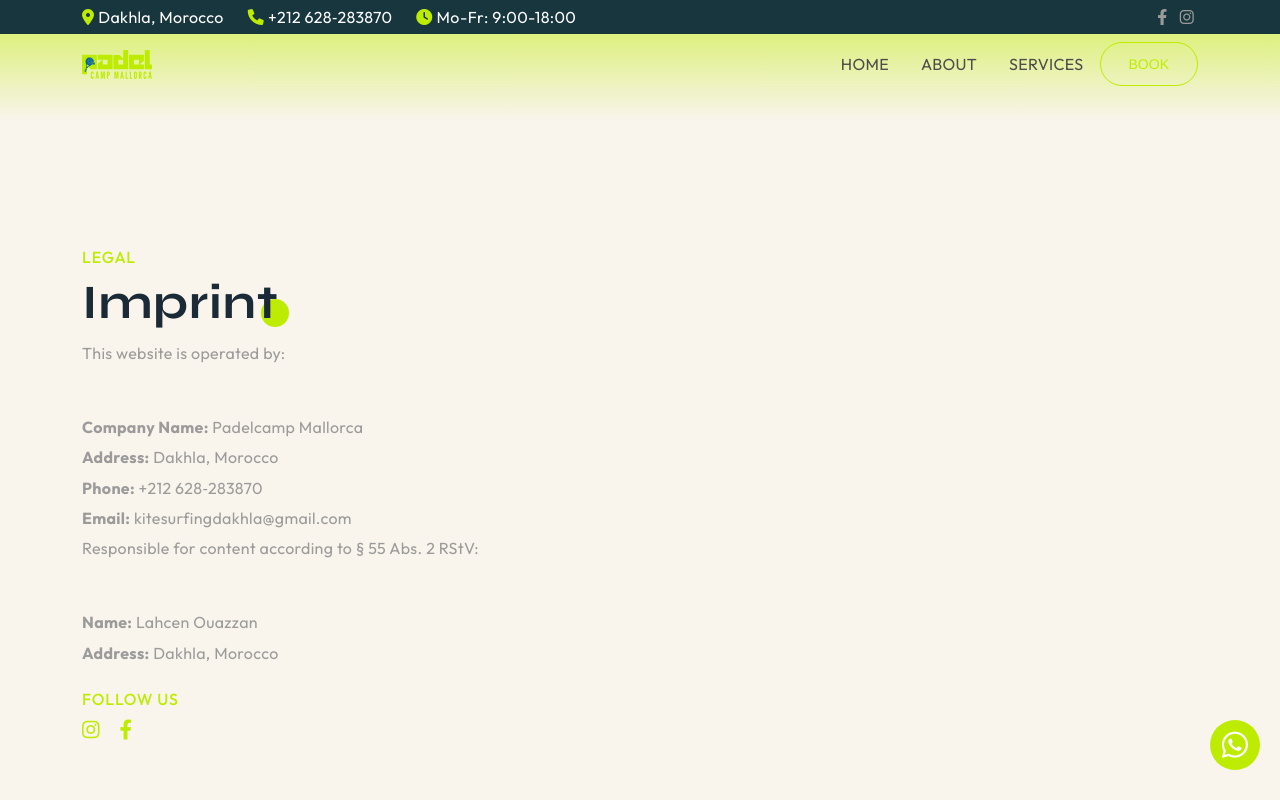
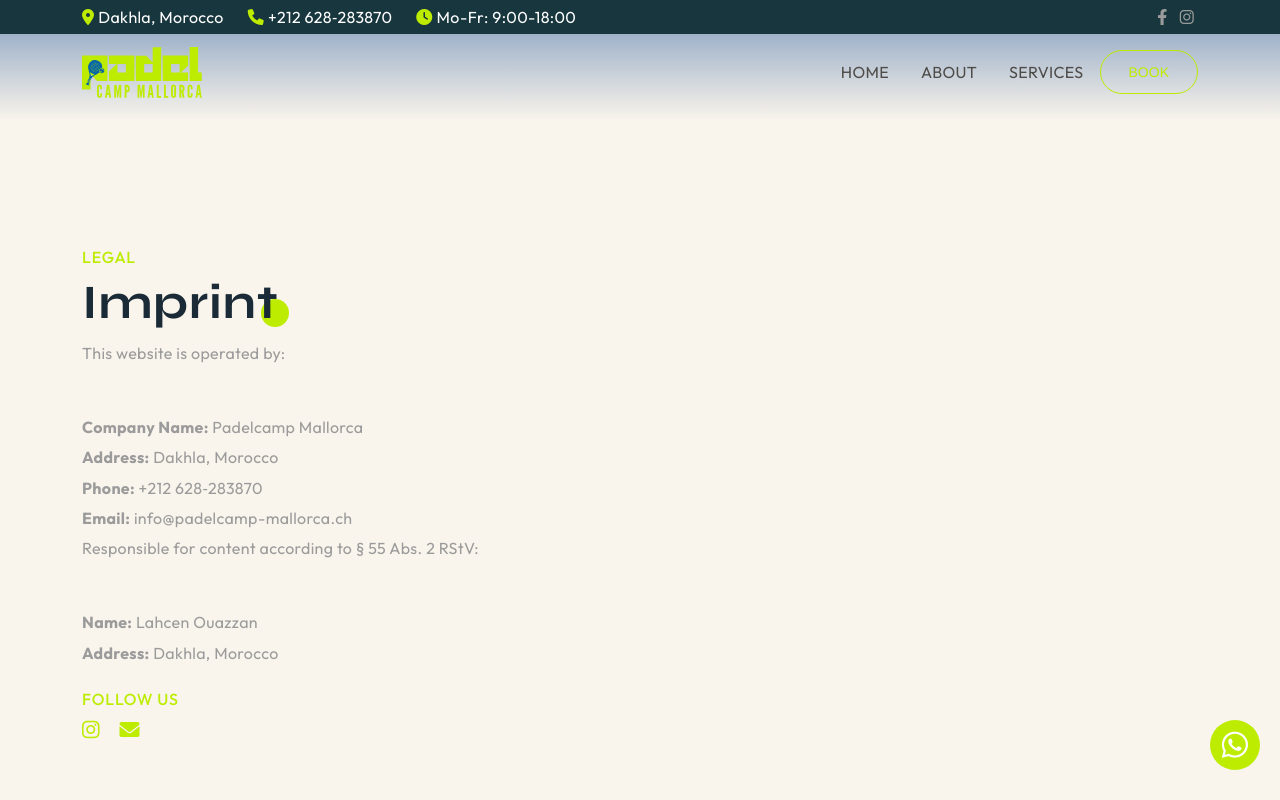
Before and after one commit to webtree-agency/padelcamp-mallorca-v2, a plain HTML site: page imprint.html in a window 1280 px wide. Shown: the top 800 px of the page. Drawn offline with nearby package versions, Linux system fonts and the light colour scheme.

Commit message:
wip: padelcamp mallorca

```diff
--- a/css/style.css
+++ b/css/style.css
@@ -254,9 +254,10 @@
   outline: none;
 }
 #header {
-  background: linear-gradient(to bottom, rgba(189, 236, 0, 0.65), rgba(255, 99, 53, 0));
+  background: linear-gradient(to bottom, rgba(57, 103, 161, 0.65), rgba(255, 99, 53, 0));
   height: 120px;
 }
+
 
 
 #primary-header .dropdown .search::after {
@@ -343,7 +344,7 @@
 
 /* Logo */
 .logo{
-  width: 70px;
+  width: 120px;
 }
 /* Parallax */
 .parallax-section {
--- a/imprint.html
+++ b/imprint.html
@@ -121,8 +121,8 @@
                         <div class="mb-3">
                            <div class="d-flex align-items-center mb-2">
                               <i class="fas fa-envelope text-primary me-2"></i>
-                              <a href="mailto:kitesurfingdakhla@gmail.com" class="text-decoration-none text-body">
-                              kitesurfingdakhla@gmail.com
+                              <a href="mailto:info@padelcamp-mallorca.ch" class="text-decoration-none text-body">
+                              info@padelcamp-mallorca.ch
                               </a>
                            </div>
                            <div class="d-flex align-items-center mb-2">
@@ -142,7 +142,9 @@
                         </div>
                         <div class="social-media">
                            <a href="https://www.instagram.com/padelcamp_mallorca.ch/" class="text-primary me-3" target="_blank"><i class="fab fa-instagram fa-lg"></i></a>
-                           <a href="https://www.facebook.com/kitesurfingdakhla" class="text-primary me-3" target="_blank"><i class="fab fa-facebook-f fa-lg"></i></a>
+                           <a href="mailto:info@padelcamp-mallorca.ch" class="text-primary me-3">
+  <i class="fas fa-envelope fa-lg"></i>
+</a>
                         </div>
                      </div>
                   </div>
@@ -158,14 +160,16 @@
             <p class="mb-1"><strong>Company Name:</strong> Padelcamp Mallorca</p>
             <p class="mb-1"><strong>Address:</strong> Dakhla, Morocco</p>
             <p class="mb-1"><strong>Phone:</strong> <a href="tel:+212628283870">+212 628‑283870</a></p>
-            <p class="mb-1"><strong>Email:</strong> <a href="mailto:kitesurfingdakhla@gmail.com">kitesurfingdakhla@gmail.com</a></p>
+            <p class="mb-1"><strong>Email:</strong> <a href="mailto:info@padelcamp-mallorca.ch">info@padelcamp-mallorca.ch</a></p>
             <p class="mb-5">Responsible for content according to § 55 Abs. 2 RStV:</p>
             <p class="mb-1"><strong>Name:</strong> Lahcen Ouazzan</p>
             <p class="mb-1"><strong>Address:</strong> Dakhla, Morocco</p>
             <div class="social-media mt-4">
                <h6 class="text-primary">Follow Us</h6>
                <a href="https://www.instagram.com/padelcamp_mallorca.ch/" class="text-primary me-3" target="_blank"><i class="fab fa-instagram fa-lg"></i></a>
-               <a href="https://www.facebook.com/kitesurfingdakhla" class="text-primary me-3" target="_blank"><i class="fab fa-facebook-f fa-lg"></i></a>
+               <a href="mailto:info@padelcamp-mallorca.ch" class="text-primary me-3">
+  <i class="fas fa-envelope fa-lg"></i>
+</a>
             </div>
          </div>
       </section>
@@ -195,7 +199,7 @@
                      <!-- E-Mail -->
                      <li class="time d-flex align-items-center">
                         <i class="fa-solid fa-envelope text-primary me-1"></i>
-                        <a href="mailto:kitesurfingdakhla@gmail.com">kitesurfingdakhla@gmail.com</a>
+                        <a href="mailto:info@padelcamp-mallorca.ch">info@padelcamp-mallorca.ch</a>
                      </li>
                   </ul>
                </div>
```
Also changed, not shown: 404.html (+6 -4 lines), all-inclusive.html (+6 -4 lines), book.html (+6 -4 lines), index.html (+7 -5 lines), kitesurf-lessons.html (+6 -4 lines), kitesurf-rental.html (+6 -4 lines), kitesurf-trips.html (+6 -4 lines), privacy-policy.html (+7 -5 lines), success.html (+6 -4 lines).
